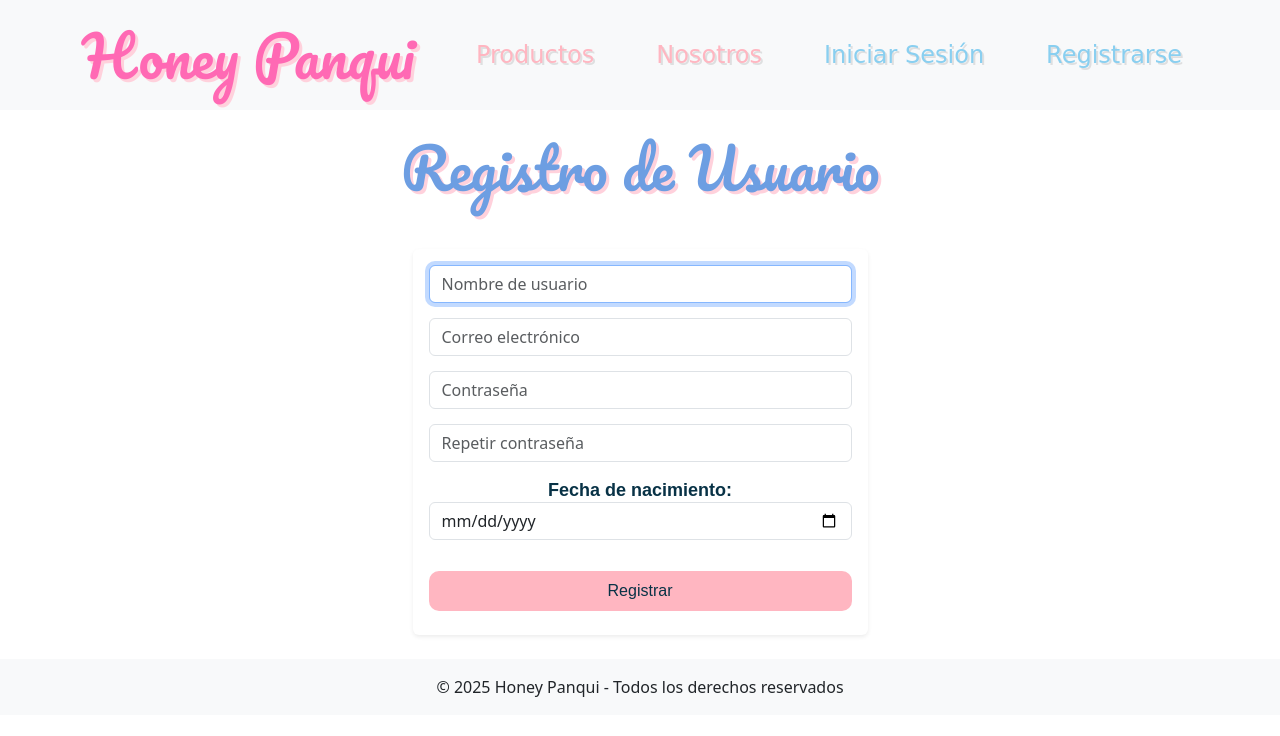
After one commit to yesinavarrox/TuPrimeraPagina-Navarro, a Django app: page /registro/ in a window 1280 px wide. The commit adds this page. Shown: the top 736 px of the page. Run offline with Django 5.2, Linux system fonts and the light colour scheme; some web fonts are replaced.

Commit message:
Registro

```diff
--- a/src/blog/forms.py
+++ b/src/blog/forms.py
@@ -1,7 +1,59 @@
-from django.contrib.auth.forms import AuthenticationForm
-
+from django.contrib.auth.forms import AuthenticationForm, UserCreationForm
+from django.contrib.auth.models import User
+from django import forms
+from .models import Cliente
 
 class ClienteForm(AuthenticationForm):
     class Meta:
         model = AuthenticationForm
         fields = ["username", "password"]
+
+class RegistroForm(UserCreationForm):
+    nombre = forms.CharField(max_length=30)
+    apellido = forms.CharField(max_length=30)
+    email = forms.EmailField()
+    fecha_nacimiento = forms.DateField(
+                required=True,
+        widget=forms.DateInput(attrs={
+            'placeholder': 'Fecha de nacimiento',
+            'type': 'date',
+            'class': 'form-control',
+        })
+    )
+
+    class Meta:
+        model = User
+        fields = {"username", "password1", "password2"}
+
+    def __init__(self, *args, **kwargs):
+        super().__init__(*args, **kwargs)
+
+        for field in self.fields.values():
+            field.help_text = None
+
+        self.fields['username'].widget.attrs.update({
+            'placeholder': 'Nombre de usuario',
+            'class': 'form-control'
+        })
+        self.fields['email'].widget.attrs.update({
+            'placeholder': 'Correo electrónico',
+            'class': 'form-control'
+        })
+        self.fields['password1'].widget.attrs.update({
+            'placeholder': 'Contraseña',
+            'class': 'form-control'
+        })
+        self.fields['password2'].widget.attrs.update({
+            'placeholder': 'Repetir contraseña',
+            'class': 'form-control'
+        })
+
+        def save(self, commit=True):
+            user = super().save(commit)
+            nombre = self.cleaned_data['nombre']
+            apellido = self.cleaned_data['apellido']
+            email = self.cleaned_data['email']
+            cliente = Cliente(user=user, nombre=nombre, apellido=apellido, email=email)
+            if commit:
+                cliente.save()
+            return user
--- a/src/blog/models.py
+++ b/src/blog/models.py
@@ -1,8 +1,10 @@
 from django.db import models
+from django.contrib.auth.models import User
 
 # Creación de los 3 modelos
 
 class Cliente(models.Model):
+    user = models.OneToOneField(User, on_delete=models.CASCADE)
     nombre = models.CharField(max_length=80)
     apellido = models.CharField(max_length=80)
     usuario = models.CharField(max_length=80, unique=True)
@@ -11,7 +13,7 @@ class Cliente(models.Model):
     direccion = models.TextField(unique=True)
 
     def __str__(self) -> str:
-        return f"{self.nombre} {self.apellido} - usuario: {self.usuario}"
+        return f"{self.user.username} ({self.nombre})"
 
 class Producto(models.Model):
     nombre = models.CharField(max_length=50)
--- a/src/blog/templates/blog/base.html
+++ b/src/blog/templates/blog/base.html
@@ -82,8 +82,8 @@
                     <button type="submit" class="botones-especiales enlace-navbar">Cerrar Sesión</button>
                 </form>
             {% else %}
-                <a class="navbar-brand botones-especiales" href={% url 'HoneyPanqui:login' %}>Iniciar Sesión</a>
-                <a class="navbar-brand botones-especiales" href="#">Registrarse</a>
+                <a class="navbar-brand botones-especiales" href="{% url 'HoneyPanqui:login' %}">Iniciar Sesión</a>
+                <a class="navbar-brand botones-especiales" href="{% url 'HoneyPanqui:registro' %}">Registrarse</a>
             {% endif %}
 
         </div>
--- a/src/blog/templates/blog/index.html
+++ b/src/blog/templates/blog/index.html
@@ -4,6 +4,9 @@
 
     <div class="text-center">
         <h2 class="titulo2 mb-4">¡Bienvenidos a nuestra tienda!</h2>
+            {% for message in messages %}
+                {{ message }}
+            {% endfor %}
     </div>
 
 {% endblock %}
--- a/src/blog/templates/blog/login.html
+++ b/src/blog/templates/blog/login.html
@@ -16,7 +16,7 @@
                         </form>
                     </h5>
                     <p class="card-text text-muted text-center mt-3">
-                        ¿No tenés una cuenta todavía? <a href="#">Regístrate acá</a>
+                        ¿No tenés una cuenta todavía? <a href="{% url 'HoneyPanqui:registro' %}">Regístrate acá</a>
                     </p>
                 </div>
             </div>
--- /dev/null
+++ b/src/blog/templates/blog/registro.html
@@ -0,0 +1,42 @@
+{% extends "blog/base.html" %}
+
+{% block content %}
+    <div class="text-center">
+        <h2 class="titulo2 mb-4">Registro de Usuario</h2>
+    </div>
+    <div class="container d-flex justify-content-center mt-5">
+        <div class="col-md-5">
+            <div class="card shadow-sm border-0">
+                <div class="card-body">
+                    <h5 class="card-title producto-nombre">
+                        <form method="post">
+                            {% csrf_token %}
+                            <div style="margin-bottom: 15px;">
+                                {{ form.username }}
+                            </div>
+                                <div style="margin-bottom: 15px;">
+                                    {{ form.email }}
+                                </div>
+                                <div style="margin-bottom: 15px;">
+                                    {{ form.password1 }}
+                                </div>
+                                <div style="margin-bottom: 15px;">
+                                    {{ form.password2 }}
+                                </div>
+                                <div style="margin-bottom: 15px;">
+                                    <label for="{{ form.fecha_nacimiento.id_for_label }}" style="font-size: 18px;" class="cuerpo">Fecha de nacimiento:</label>
+                                    {{ form.fecha_nacimiento }}
+                                </div>
+                            <button type="submit" class="btn btn-primary w-100 mt-3">Registrar</button>
+                        </form>
+                    </h5>
+                </div>
+            </div>
+        </div>
+    </div>
+
+
+
+
+
+{% endblock %}
--- a/src/blog/urls.py
+++ b/src/blog/urls.py
@@ -12,5 +12,6 @@ urlpatterns = [
     path('about/', views.about, name="about"),
 # PRODUCTO
     path('login/', views.ClienteView.as_view(), name='login'),
-    path('logout/', LogoutView.as_view(template_name='blog/logout.html'), name='logout')
+    path('logout/', LogoutView.as_view(template_name='blog/logout.html'), name='logout'),
+    path('registro/', views.RegistroView.as_view(), name='registro'),
 ]
--- a/src/blog/views.py
+++ b/src/blog/views.py
@@ -1,15 +1,34 @@
 from django.contrib.auth.views import LoginView
 from django.shortcuts import render
 from django.urls import reverse_lazy
-from .models import Producto
-from .forms import ClienteForm
+from django.contrib import messages
+from django.views.generic import CreateView
+from .models import Producto, Cliente
+from .forms import ClienteForm, RegistroForm
 
-# CLIENTES:
+# CLIENTES - Login - Registro:
 
 class ClienteView(LoginView):
-    template_name = "blog/login.html"
+    template_name = 'blog/login.html'
     authentication_form = ClienteForm
-    next_page = reverse_lazy("HoneyPanqui:home")
+    next_page = reverse_lazy('HoneyPanqui:home')
+
+    def form_valid(self, form):
+        usuario = form.get_user()
+        messages.success(self.request, f"¡{usuario.username}, a comer todos los hotcakes en tu sesión!")
+        return super().form_valid(form)
+
+class RegistroView(CreateView):
+    form_class = RegistroForm
+    template_name = 'blog/registro.html'
+    success_url = reverse_lazy('HoneyPanqui:login')
+
+    def form_valid(self, form):
+        user = form.save()
+        fecha_nacimiento = form.cleaned_data.get('fecha_nacimiento')
+        Cliente.objects.create(user=user, fecha_nacimiento=fecha_nacimiento)
+        messages.success(self.request, f"Registro Completado. ¡Ahora puedes comprar hotcakes iniciando tu sesión!")
+        return super().form_valid(form)
 
 #PEDIDOS
 
```
Also changed, not shown: src/blog/migrations/0002_cliente_user.py (added), src/blog/migrations/0003_alter_cliente_user.py (added), src/db.sqlite3.
